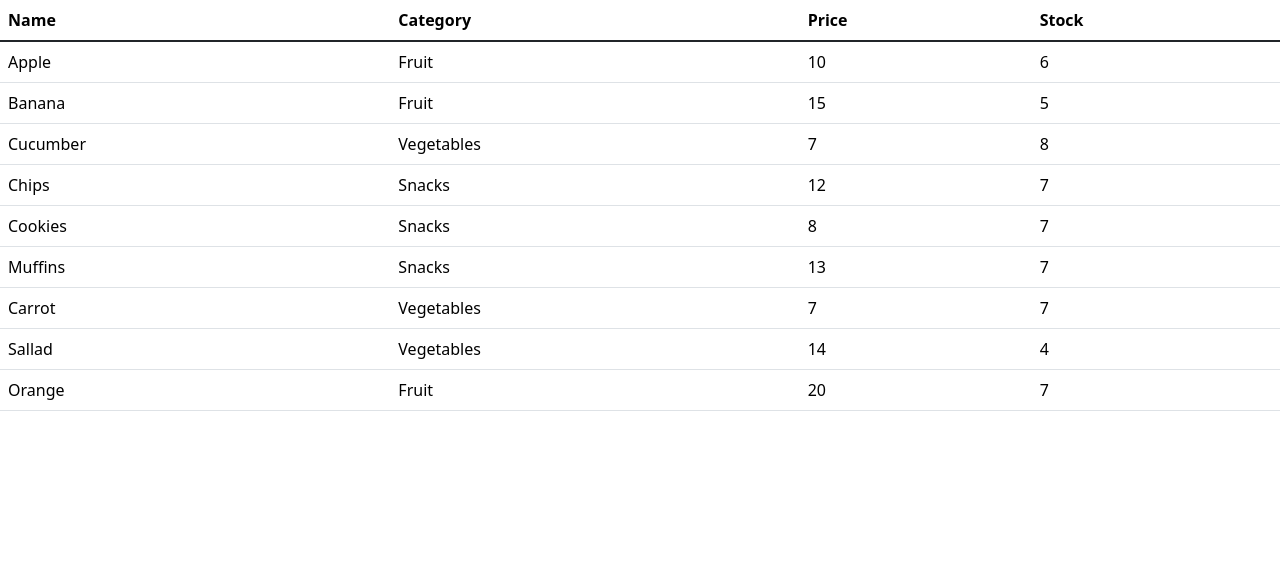
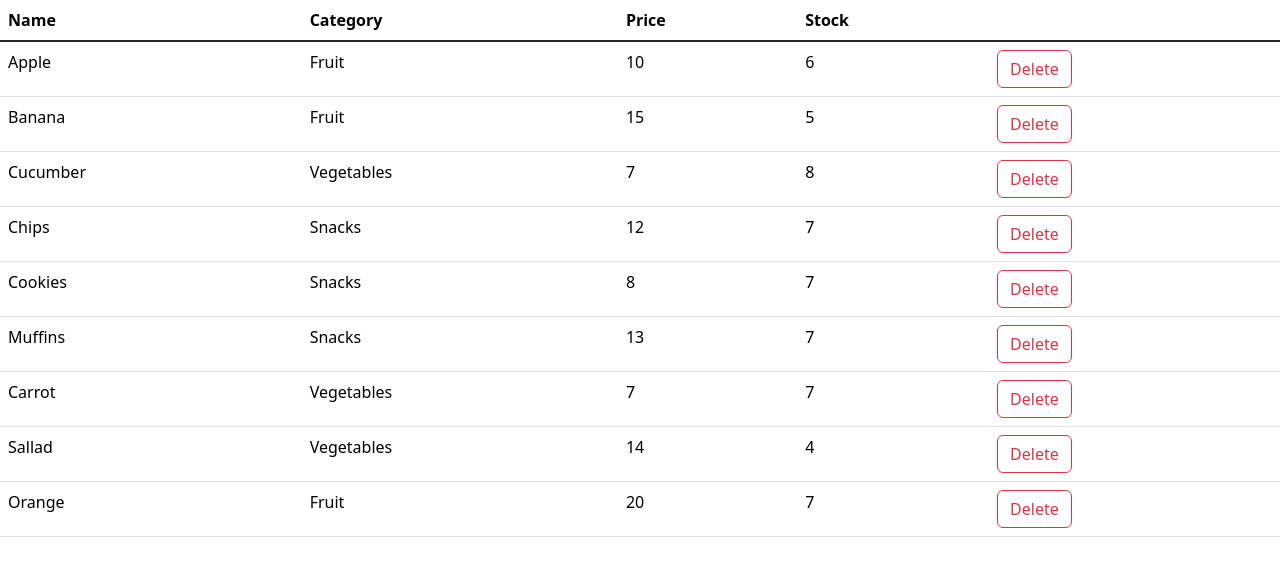
Before and after one commit to Socias93/foods, a React (Vite) app: page / in a window 1280 px wide. Shown: the top 576 px of the page. Built offline with nearby package versions, Linux system fonts and the light colour scheme.

Commit message:
added a delete button with funcionality that removed the food with correct id from the table list

```diff
--- a/src/App.tsx
+++ b/src/App.tsx
@@ -1,8 +1,16 @@
+import { useState } from "react";
 import "./App.css";
-import { getFoods } from "./services/fakeFoodService";
+import { deleteFood, getFoods } from "./services/fakeFoodService";
 
 function App() {
-  const foods = getFoods();
+  const [foods, setFoods] = useState(getFoods());
+
+  function handleDelete(id: string) {
+    const newFood = foods.filter((food) => food._id !== id);
+    setFoods(newFood);
+    deleteFood(id);
+  }
+
   return (
     <>
       <table className="table">
@@ -21,6 +29,13 @@ function App() {
               <td> {food.category.name} </td>
               <td> {food.price} </td>
               <td> {food.numberInStock} </td>
+              <td>
+                <button
+                  onClick={() => handleDelete(food._id)}
+                  className="btn btn-outline-danger">
+                  Delete
+                </button>
+              </td>
             </tr>
           ))}
         </tbody>
```
